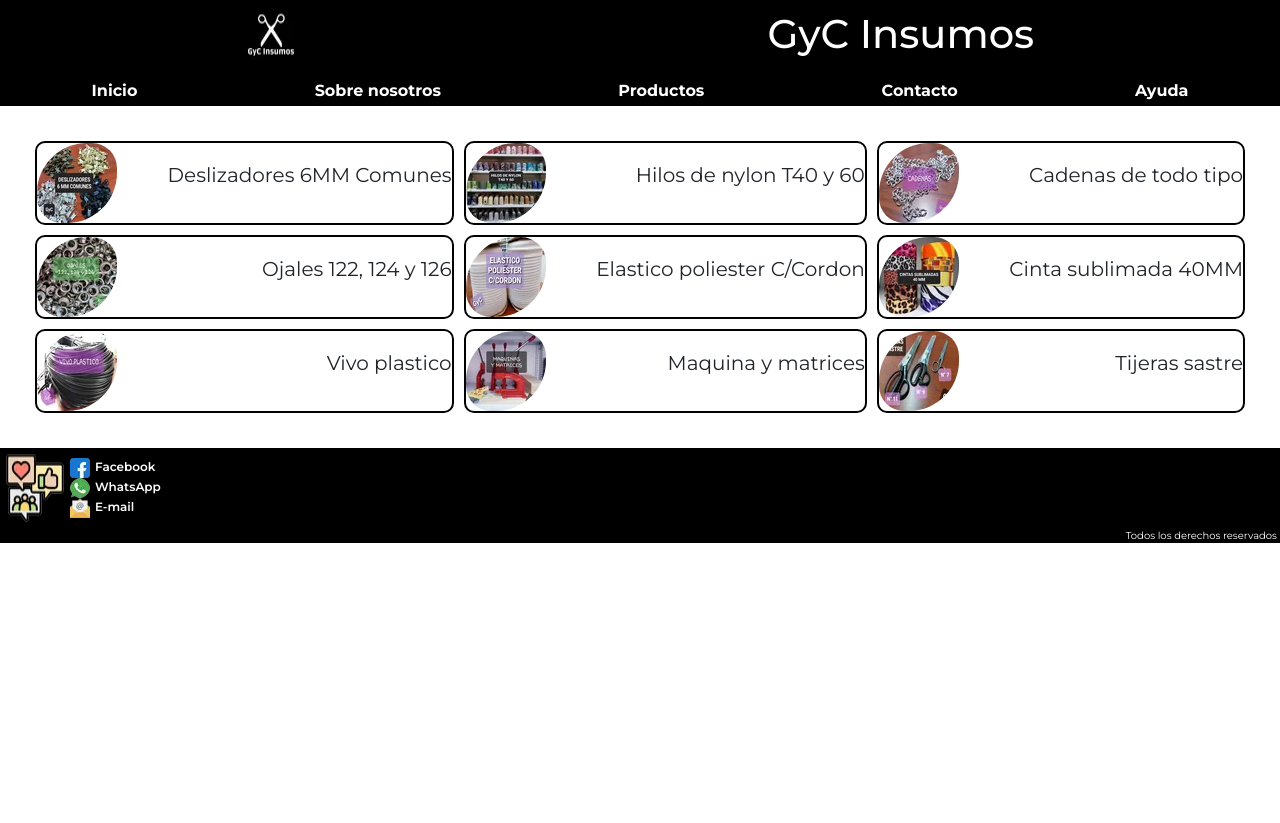
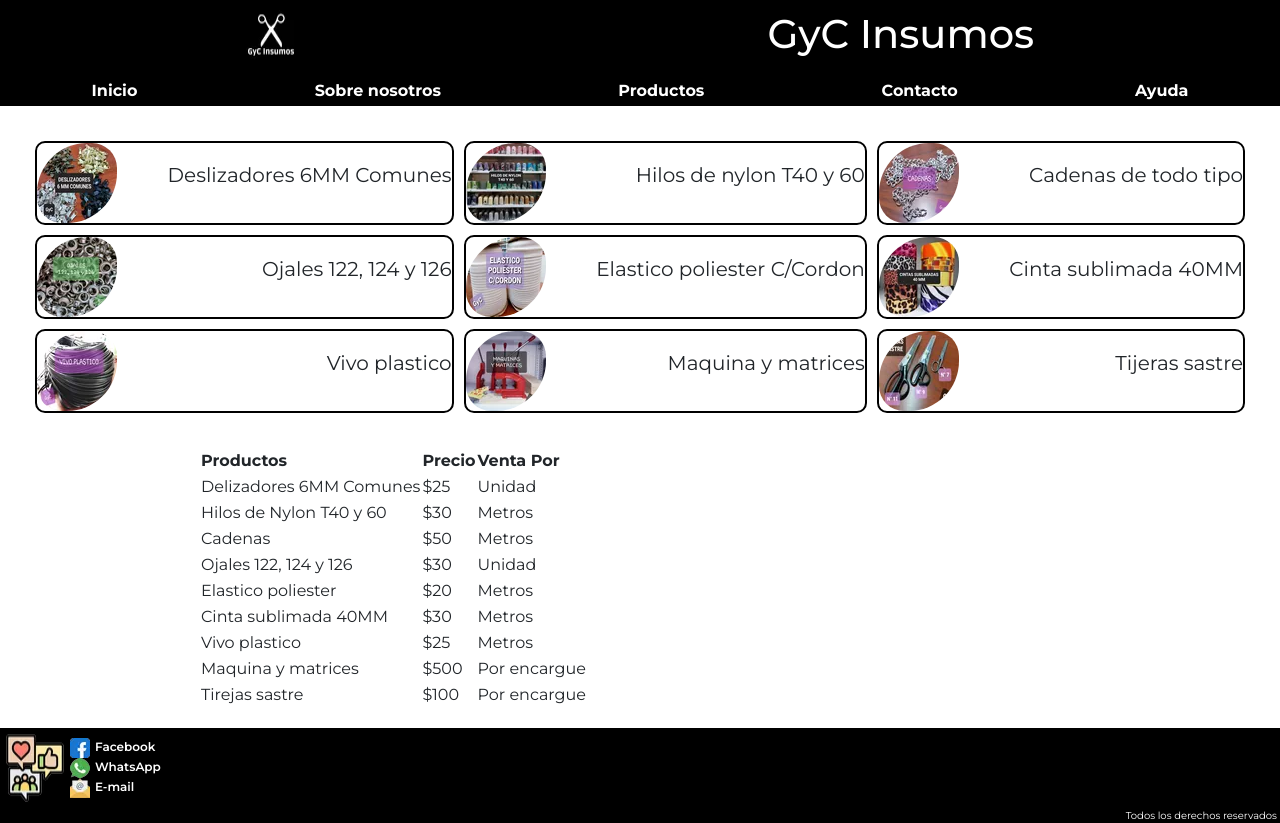
Before and after one commit to divoragu/last-proyect, a website: page pages/product.html in a window 1280 px wide. Before the commit the page ends 800 px from the top, so only its background shows below. Drawn offline with nearby package versions, Linux system fonts and the light colour scheme.

Commit message:
pages agree-2

```diff
--- a/pages/product.html
+++ b/pages/product.html
@@ -92,11 +92,62 @@
             <p>Tijeras sastre</p>
         </div>
     </main>
-
-
-
-
-
+    <table class="tabla">
+            <thead class="">
+                <tr>
+                    <th>Productos</th>
+                    <th>Precio</th>
+                    <th>Venta Por</th>
+                </tr>
+            </thead>
+            <tbody>
+                <tr>
+                    <td>Delizadores 6MM Comunes</td>
+                    <td>$25</td>
+                    <td>Unidad</td>
+                </tr>
+                <tr>
+                    <td>Hilos de Nylon T40 y 60</td>
+                    <td>$30</td>
+                    <td>Metros</td>
+                </tr>
+                <tr>
+                    <td>Cadenas</td>
+                    <td>$50</td>
+                    <td>Metros</td>
+                </tr>
+                <tr>
+                    <td>Ojales 122, 124 y 126</td>
+                    <td>$30</td>
+                    <td>Unidad</td>
+                </tr>
+                <tr>
+                    <td>Elastico poliester</td>
+                    <td>$20</td>
+                    <td>Metros</td>
+                </tr>
+                <tr>
+                    <td>Cinta sublimada 40MM</td>
+                    <td>$30</td>
+                    <td>Metros</td>
+                </tr>
+                <tr>
+                    <td>Vivo plastico</td>
+                    <td>$25</td>
+                    <td>Metros</td>
+                </tr>
+                <tr>
+                    <td>Maquina y matrices</td>
+                    <td>$500</td>
+                    <td>Por encargue</td>
+                </tr>
+                <tr>
+                    <td>Tirejas sastre</td>
+                    <td>$100</td>
+                    <td>Por encargue</td>
+                </tr>
+            </tbody>
+        </table>
     <footer>
         <div>
             <img src="../images/icon-socialmedia/medios-de-comunicacion-social.webp" alt="">
--- a/scss/_product.scss
+++ b/scss/_product.scss
@@ -12,3 +12,13 @@
     grid-gap: $spacio-10;
     margin: $spacio-25;
 }
+.tabla{
+    margin-bottom: 20px;
+    padding: 10px;
+    margin-left: 200px ;
+    table{
+        font-size: 20px;
+        border: 2px solid black;
+        width: 500px;
+    }
+}
--- a/scss/_variables.scss
+++ b/scss/_variables.scss
@@ -3,6 +3,9 @@ $color-back: rgb(0, 0, 0);
 $color-text: rgb(255, 255, 255);
 $back-color1:rgb(195, 246, 250);
 $bor-rad-1: 10px solid rgb(255, 0, 0);
+$bordesito2: 2px solid rgba(0, 0, 0, 0.459);
+$bordesito1: 1px solid rgba(0, 0, 0, 0.459);
+$bor-rad: 5px solid rgb(255, 166, 0);
 //font
 $font-5: 5px;
 $font-10: 10px;
```
Also changed, not shown: css/main.css.
